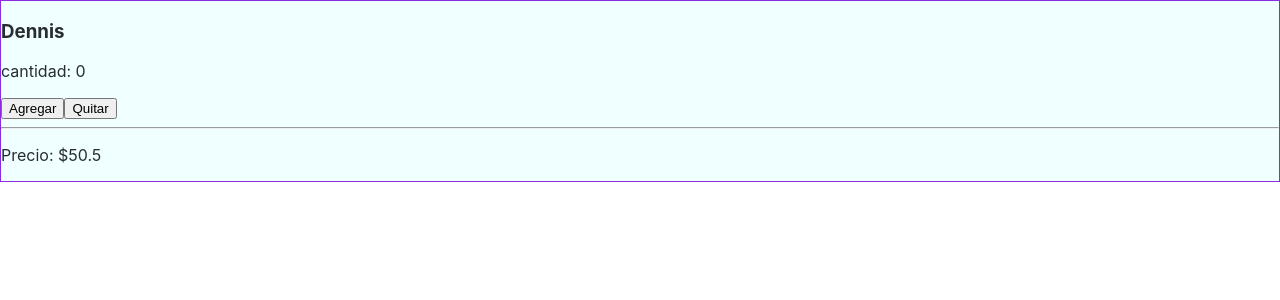
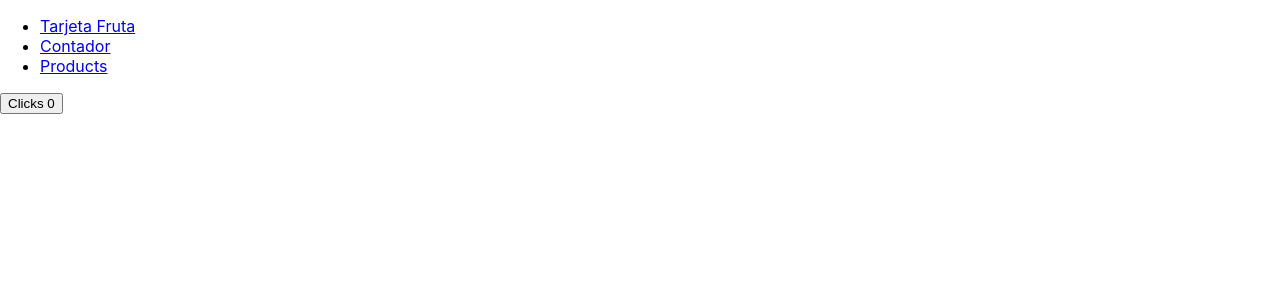
Before and after one commit to dhuallanca/react-fundaments, a React (Create React App) app: page /contador in a window 1280 px wide. Shown: the top 300 px of the page. Built offline with nearby package versions, Linux system fonts and the light colour scheme.

Commit message:
feat(state): handle state basic way

```diff
--- a/package.json
+++ b/package.json
@@ -8,6 +8,7 @@
     "@testing-library/user-event": "^12.6.0",
     "react": "^17.0.1",
     "react-dom": "^17.0.1",
+    "react-router-dom": "^5.2.0",
     "react-scripts": "4.0.1",
     "web-vitals": "^0.2.4"
   },
--- a/src/App.js
+++ b/src/App.js
@@ -1,12 +1,37 @@
 import React from 'react';
 import './App.css';
 import TarjetaFruta from './tarjeta-fruta'
+import Contador from './contador'
+import {
+  Route,
+  Link
+} from "react-router-dom";
 
 class App extends React.Component {
+
   render() {
     return (
-      <TarjetaFruta name={'Dennis'} price={50.5}/>
-    )
+      <div>
+        <nav className="navbar navbar-light">
+          <ul className="nav navbar-nav">
+            <li>
+              <Link to="/">Tarjeta Fruta</Link>
+            </li>
+            <li>
+              <Link to="/contador">Contador</Link>
+            </li>
+            <li>
+              <Link to="/products">Products</Link>
+            </li>
+          </ul>
+        </nav>
+
+        { /* Route components are rendered if the path prop matches the current URL */}
+        <Route exact path="/"><TarjetaFruta name={'Dennis'} price={50.5}></TarjetaFruta></Route>
+        <Route path="/contador"><Contador /></Route>
+        <Route path="/products"></Route>
+      </div>
+    );
   }
 }
 
--- /dev/null
+++ b/src/contador/contador.js
@@ -0,0 +1,24 @@
+import React from 'react';
+
+class Contador extends React.Component {
+  state = {
+    clicks: 0,
+  }
+  // basic step
+  add = () => {
+    this.setState({
+      clicks: this.state.clicks + 1,
+    });
+  };
+
+  render() {
+    return (
+      <div>
+        <button onClick={this.add}>Clicks { this.state.clicks }</button>
+      </div>
+    );
+  }
+
+}
+
+export default Contador;
--- /dev/null
+++ b/src/contador/index.js
@@ -0,0 +1 @@
+export { default } from './contador';
--- a/src/index.js
+++ b/src/index.js
@@ -3,10 +3,13 @@ import ReactDOM from 'react-dom';
 import './index.css';
 import App from './App';
 import reportWebVitals from './reportWebVitals';
+import { BrowserRouter } from "react-router-dom";
 
 ReactDOM.render(
   <React.StrictMode>
-    <App/>
+    <BrowserRouter>
+      <App/>
+    </BrowserRouter>
   </React.StrictMode>,
   document.getElementById('root')
 );
```
Also changed, not shown: 2 other files (tests, documents, lock files or other folders).
